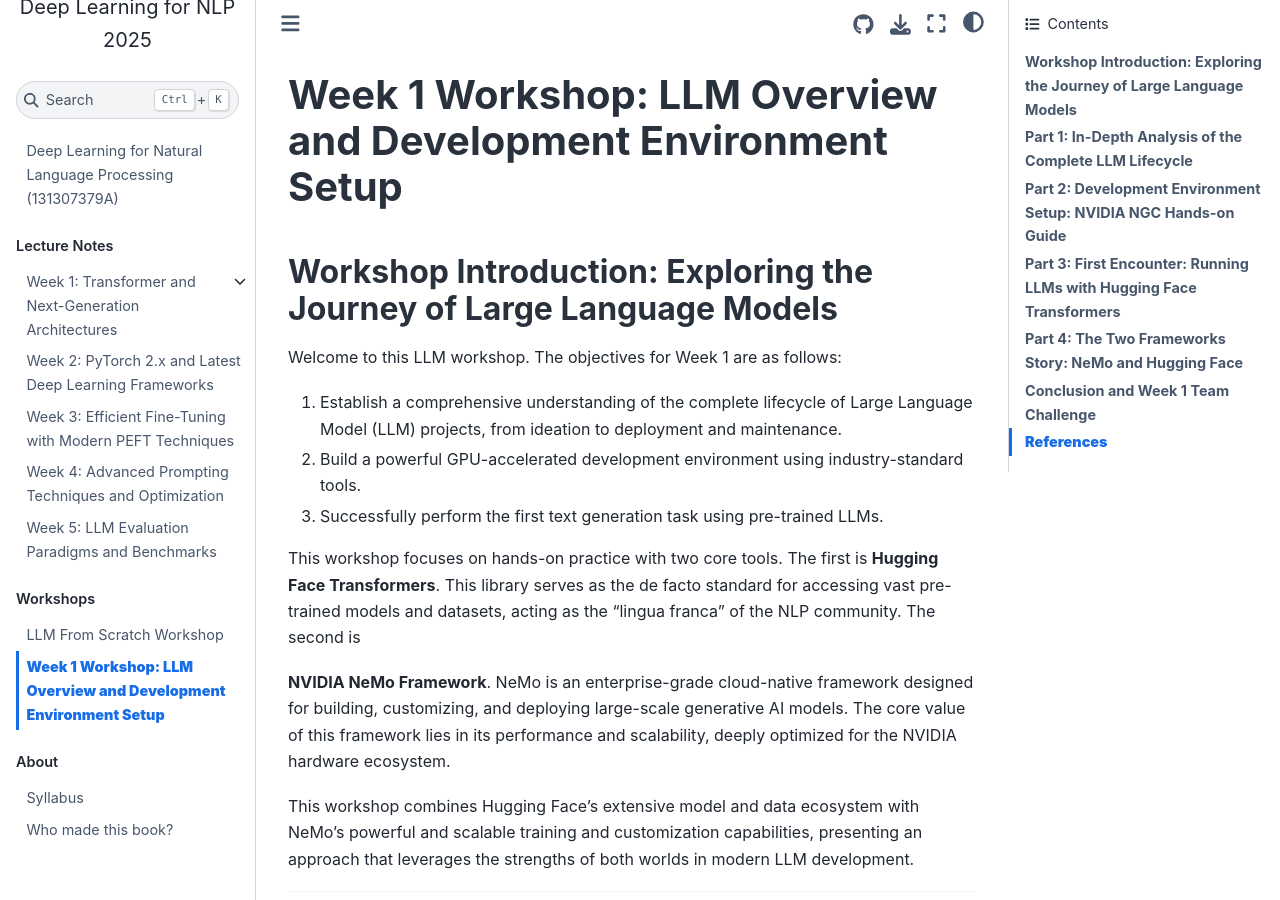
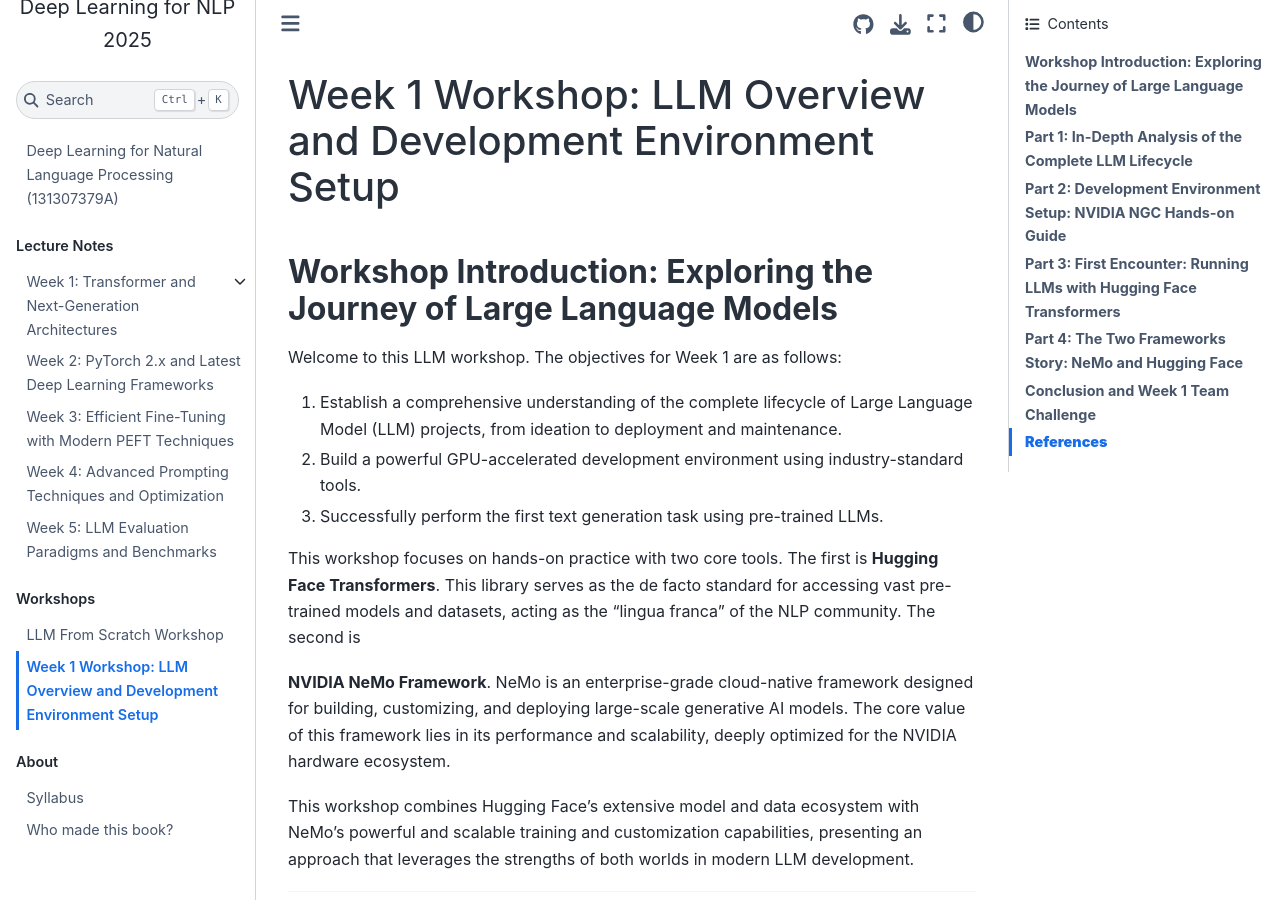
Before and after one commit to entelecheia/deepnlp-2025, a Jupyter Book: the page built from book/en/workshops/week01.md, in a window 1280 px wide and 900 px high. Built offline with Jupyter Book 1.0.4 settings and Sphinx 7.4.7 and the Sphinx Book theme 1.1.4, drawn with Linux system fonts in a browser that asks for light colours.

Commit message:
fix: Update title formatting in Week 1 workshop guidelines for both English and Korean versions, removing unnecessary bold styling for improved consistency and readability.

````diff
--- a/book/en/workshops/week01.md
+++ b/book/en/workshops/week01.md
@@ -1,4 +1,4 @@
-# **Week 1 Workshop: LLM Overview and Development Environment Setup**
+# Week 1 Workshop: LLM Overview and Development Environment Setup
 
 ## **Workshop Introduction: Exploring the Journey of Large Language Models**
 
@@ -123,6 +123,7 @@
 5. **Interactive Container Execution:**
 
    - Run the following command. The meaning of each flag is as follows:
+
      ```bash
      docker run --gpus all -it --rm -v $(pwd):/workspace nvcr.io/nvidia/pytorch:23.10-py3
      ```
@@ -152,11 +153,11 @@
 
 It's important to resolve the most common installation issues in advance for smooth workshop progress.
 
-| Error Message | Common Causes | Solutions |
-|:-------------|:-------------|:----------|
-| docker: Error response from daemon: OCI runtime create failed... nvidia-container-cli: initialization error... | Host NVIDIA driver issues; NVIDIA Container Toolkit not configured; Docker daemon restart needed. | 1. Check host driver: Verify that the latest NVIDIA driver is properly installed on the host machine. nvidia-smi should work on the host. 2. Configure toolkit: Run `sudo nvidia-ctk runtime configure --runtime=docker` followed by `sudo systemctl restart docker`. 3. WSL2 specifics: Ensure Linux GPU drivers are not installed inside WSL2. Windows drivers automatically interface. |
-| Failed to initialize NVML: Driver/library version mismatch | Mismatch between NVIDIA driver version loaded in kernel and user-space library (libnvidia-ml.so) version. Often occurs when not rebooting after driver updates. | 1. Easiest solution: Reboot. System reboot is the most reliable way to synchronize kernel modules and user-space libraries. 2. Manual reload (advanced): Unload all NVIDIA kernel modules (sudo rmmod...) and reload them. Complex and risky, so rebooting is recommended. 3. Clean reinstall: Completely remove all NVIDIA drivers and install the latest version fresh. |
-| WSL2 nvidia-smi execution error: couldn't communicate with the NVIDIA driver | (Legacy issue) Early WSL2 versions didn't fully support NVML. | 1. Update WSL kernel: Run `wsl --update` in PowerShell to get the latest kernel. 2. Windows update: Ensure you're using the latest build of Windows 10/11. 3. Update NVIDIA drivers: Install the latest drivers designed for WSL2 support. |
+| Error Message                                                                                                  | Common Causes                                                                                                                                                   | Solutions                                                                                                                                                                                                                                                                                                                                                                                 |
+| :------------------------------------------------------------------------------------------------------------- | :-------------------------------------------------------------------------------------------------------------------------------------------------------------- | :---------------------------------------------------------------------------------------------------------------------------------------------------------------------------------------------------------------------------------------------------------------------------------------------------------------------------------------------------------------------------------------- |
+| docker: Error response from daemon: OCI runtime create failed... nvidia-container-cli: initialization error... | Host NVIDIA driver issues; NVIDIA Container Toolkit not configured; Docker daemon restart needed.                                                               | 1. Check host driver: Verify that the latest NVIDIA driver is properly installed on the host machine. nvidia-smi should work on the host. 2. Configure toolkit: Run `sudo nvidia-ctk runtime configure --runtime=docker` followed by `sudo systemctl restart docker`. 3. WSL2 specifics: Ensure Linux GPU drivers are not installed inside WSL2. Windows drivers automatically interface. |
+| Failed to initialize NVML: Driver/library version mismatch                                                     | Mismatch between NVIDIA driver version loaded in kernel and user-space library (libnvidia-ml.so) version. Often occurs when not rebooting after driver updates. | 1. Easiest solution: Reboot. System reboot is the most reliable way to synchronize kernel modules and user-space libraries. 2. Manual reload (advanced): Unload all NVIDIA kernel modules (sudo rmmod...) and reload them. Complex and risky, so rebooting is recommended. 3. Clean reinstall: Completely remove all NVIDIA drivers and install the latest version fresh.                 |
+| WSL2 nvidia-smi execution error: couldn't communicate with the NVIDIA driver                                   | (Legacy issue) Early WSL2 versions didn't fully support NVML.                                                                                                   | 1. Update WSL kernel: Run `wsl --update` in PowerShell to get the latest kernel. 2. Windows update: Ensure you're using the latest build of Windows 10/11. 3. Update NVIDIA drivers: Install the latest drivers designed for WSL2 support.                                                                                                                                                |
 
 Using pre-configured NGC containers goes beyond simple convenience; it's a fundamental practice that ensures scientific reproducibility and mitigates dependency issues. Attempts to manually install drivers, toolkits, and libraries in different environments for each developer easily lead to failures and time waste. NGC containers encapsulate the perfect combination of NVIDIA-optimized and tested drivers, CUDA libraries, cuDNN, and PyTorch. By having all participants start with the same container (nvcr.io/nvidia/pytorch:23.10-py3), we fundamentally block "it works on my machine" type problems. This containerized approach transforms complex and error-prone environment setup tasks into a single docker run command, providing all participants with a consistent baseline. This is both a cornerstone of modern MLOps and an important lesson in itself.
 
@@ -214,14 +215,14 @@
 
 Basic generation results may be repetitive or meaningless. Using parameters that control decoding strategies, we can go beyond just "making it work" to "making it work well."
 
-| Parameter | Description | Impact on Output | Recommended Use Cases |
-|:----------|:------------|:-----------------|:---------------------|
-| max_length / max_new_tokens | Maximum total length of output sequence or maximum number of new tokens to generate. | Controls response length and prevents infinite loops. Set to appropriate values for application requirements. | |
-| temperature | Real number greater than 0. Controls next token probability. Low values (<1.0) make the model more deterministic, high values (>1.0) make it more random. | Low: Predictable, conservative, repetitive. High: Creative, diverse, increased risk of meaningless results. | **Creative tasks:** 0.7 - 1.0. **Fact-based tasks:** 0.2 - 0.5. |
-| top_k | Integer. Filters vocabulary to the k most likely next tokens. The model samples from this reduced set. | Limits the selection pool to prevent very low probability tokens from being selected. Setting too low can hinder creativity. | Good starting point is 50. Use when you want to avoid strange word choices. |
-| top_p (Nucleus Sampling) | Real number between 0 and 1. Filters vocabulary to the smallest token set whose cumulative probability exceeds p. | More dynamic than top_k. Adjusts vocabulary size based on next token predictability. Better general-purpose sampling method. | Good starting point is 0.9 to 0.95. OpenAI recommends changing either temperature or top_p, not both. |
-| num_return_sequences | Integer. Number of sequences to generate independently. | Can generate multiple different completion sentences from the same prompt. | Useful for brainstorming or providing multiple options to users. |
-| no_repeat_ngram_size | Integer. Prevents n-grams of this size from appearing more than once. | Directly addresses repetitive phrase problems, a common failure mode of greedy/beam search. | Set to 2 or 3 to improve fluency and reduce obvious repetition. |
+| Parameter                   | Description                                                                                                                                               | Impact on Output                                                                                                             | Recommended Use Cases                                                                                 |
+| :-------------------------- | :-------------------------------------------------------------------------------------------------------------------------------------------------------- | :--------------------------------------------------------------------------------------------------------------------------- | :---------------------------------------------------------------------------------------------------- |
+| max_length / max_new_tokens | Maximum total length of output sequence or maximum number of new tokens to generate.                                                                      | Controls response length and prevents infinite loops. Set to appropriate values for application requirements.                |                                                                                                       |
+| temperature                 | Real number greater than 0. Controls next token probability. Low values (<1.0) make the model more deterministic, high values (>1.0) make it more random. | Low: Predictable, conservative, repetitive. High: Creative, diverse, increased risk of meaningless results.                  | **Creative tasks:** 0.7 - 1.0. **Fact-based tasks:** 0.2 - 0.5.                                       |
+| top_k                       | Integer. Filters vocabulary to the k most likely next tokens. The model samples from this reduced set.                                                    | Limits the selection pool to prevent very low probability tokens from being selected. Setting too low can hinder creativity. | Good starting point is 50. Use when you want to avoid strange word choices.                           |
+| top_p (Nucleus Sampling)    | Real number between 0 and 1. Filters vocabulary to the smallest token set whose cumulative probability exceeds p.                                         | More dynamic than top_k. Adjusts vocabulary size based on next token predictability. Better general-purpose sampling method. | Good starting point is 0.9 to 0.95. OpenAI recommends changing either temperature or top_p, not both. |
+| num_return_sequences        | Integer. Number of sequences to generate independently.                                                                                                   | Can generate multiple different completion sentences from the same prompt.                                                   | Useful for brainstorming or providing multiple options to users.                                      |
+| no_repeat_ngram_size        | Integer. Prevents n-grams of this size from appearing more than once.                                                                                     | Directly addresses repetitive phrase problems, a common failure mode of greedy/beam search.                                  | Set to 2 or 3 to improve fluency and reduce obvious repetition.                                       |
 
 Various decoding strategies represent approaches to managing the fundamental tension between generating creative and diverse text versus generating consistent and predictable text, rather than simply adjusting arbitrary values. The core of LLMs is the probability distribution of vocabulary for the next token. Pure greedy approaches that select only the most likely token are deterministic but often generate monotonous and unnatural text. To introduce creativity, we must sample from the distribution, but unconstrained sampling produces meaningless results. Therefore,
 
@@ -244,14 +245,14 @@
 
 ### **Comparative Analysis: NeMo vs Hugging Face Transformers**
 
-| Feature | Hugging Face Transformers | NVIDIA NeMo Framework |
-|:--------|:-------------------------|:---------------------|
-| **Primary Goal** | Accessibility, community, ease of use | Performance, scalability, enterprise-grade training |
-| **Architecture** | High-level API (pipeline) and modular Auto* classes based on PyTorch/TensorFlow/JAX. Fundamentally framework-agnostic. | Tightly integrated with NVIDIA's own high-performance backends like PyTorch Lightning and Megatron-Core, Transformer Engine. |
-| **Core Strengths** | **Ecosystem:** Unparalleled collection of models and datasets in the Hub. Very easy to start with inference and basic fine-tuning. | **Large-scale Performance:** Optimized for large-scale model training on thousands of GPUs. Provides excellent throughput and efficiency on NVIDIA hardware. |
-| **Ease of Use** | **Very High.** Pipeline API is beginner-friendly. Extensive documentation and community support. | **Intermediate to Advanced.** Steeper learning curve with emphasis on distributed training configuration (improved with NeMo 2.0's Python-based configuration). |
-| **Configuration** | Primarily programmatic through Python code. Uses TrainingArguments class for Trainer API. | Historically YAML-based. NeMo 2.0 transitions to more flexible and powerful Python-based configuration system (Fiddle). |
-| **Use Cases** | Rapid prototyping, inference applications, academic research, small to medium-scale model fine-tuning. | Foundation model pre-training from scratch, large-scale SFT/RLHF on proprietary data, enterprise R&D. |
+| Feature            | Hugging Face Transformers                                                                                                          | NVIDIA NeMo Framework                                                                                                                                           |
+| :----------------- | :--------------------------------------------------------------------------------------------------------------------------------- | :-------------------------------------------------------------------------------------------------------------------------------------------------------------- |
+| **Primary Goal**   | Accessibility, community, ease of use                                                                                              | Performance, scalability, enterprise-grade training                                                                                                             |
+| **Architecture**   | High-level API (pipeline) and modular Auto\* classes based on PyTorch/TensorFlow/JAX. Fundamentally framework-agnostic.            | Tightly integrated with NVIDIA's own high-performance backends like PyTorch Lightning and Megatron-Core, Transformer Engine.                                    |
+| **Core Strengths** | **Ecosystem:** Unparalleled collection of models and datasets in the Hub. Very easy to start with inference and basic fine-tuning. | **Large-scale Performance:** Optimized for large-scale model training on thousands of GPUs. Provides excellent throughput and efficiency on NVIDIA hardware.    |
+| **Ease of Use**    | **Very High.** Pipeline API is beginner-friendly. Extensive documentation and community support.                                   | **Intermediate to Advanced.** Steeper learning curve with emphasis on distributed training configuration (improved with NeMo 2.0's Python-based configuration). |
+| **Configuration**  | Primarily programmatic through Python code. Uses TrainingArguments class for Trainer API.                                          | Historically YAML-based. NeMo 2.0 transitions to more flexible and powerful Python-based configuration system (Fiddle).                                         |
+| **Use Cases**      | Rapid prototyping, inference applications, academic research, small to medium-scale model fine-tuning.                             | Foundation model pre-training from scratch, large-scale SFT/RLHF on proprietary data, enterprise R&D.                                                           |
 
 ### **Bridging the Gap: Interoperability and Coexistence**
 
````
Also changed, not shown: book/_guidelines/en/workshop_guidelines.md (+1 -1 lines), book/_guidelines/ko/workshop_guidelines.md (+1 -1 lines), book/ko/workshops/week01.md (+1 -1 lines).
